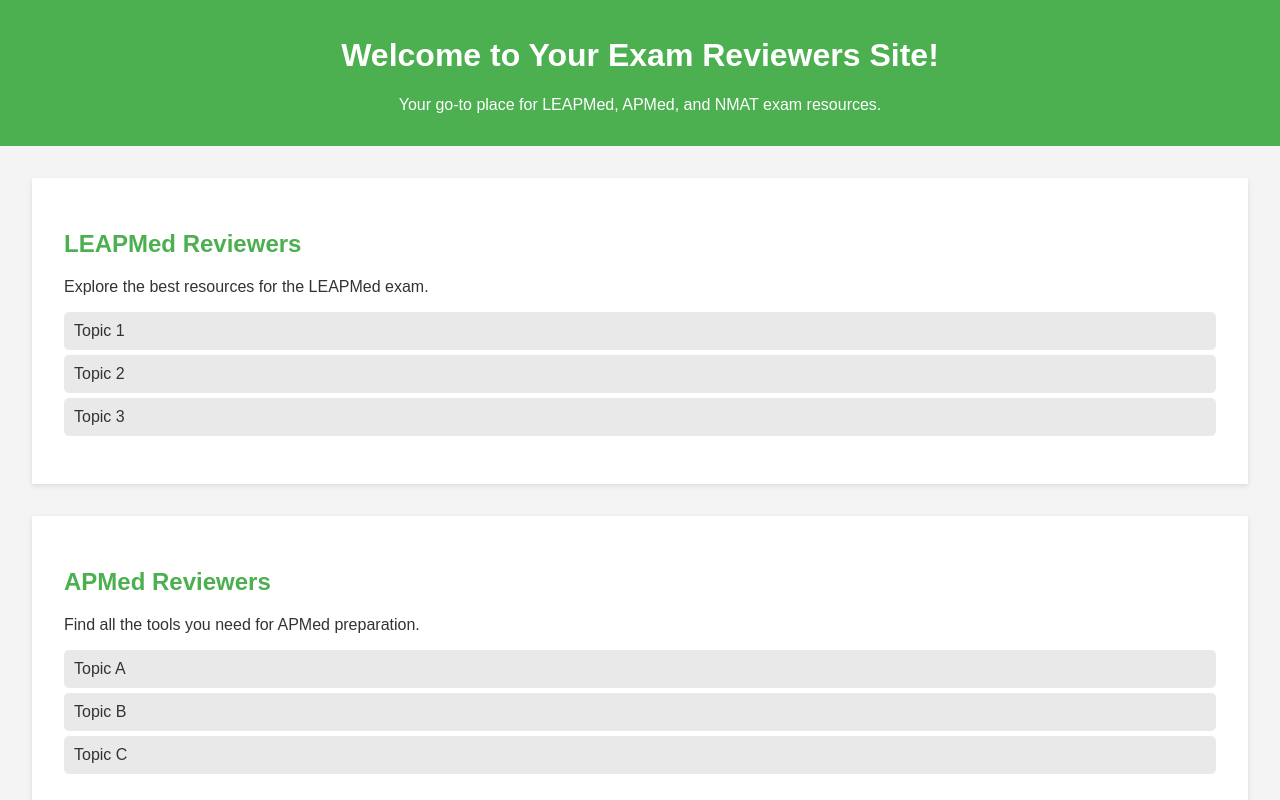
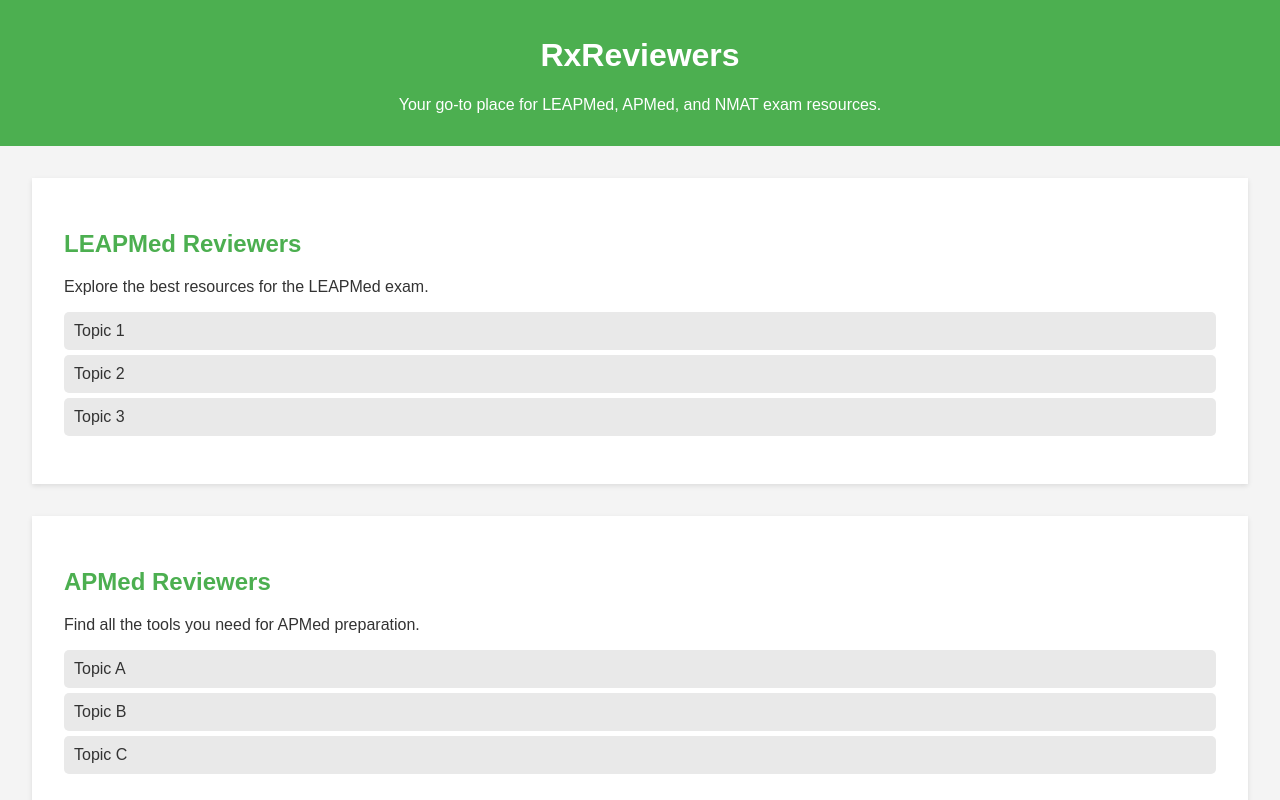
Before and after one commit to RxReviewers/Flagship, a plain HTML site: page index.html in a window 1280 px wide. Shown: the top 800 px of the page. Drawn offline with Linux system fonts and the light colour scheme.

Commit message:
Update index.html

```diff
--- a/index.html
+++ b/index.html
@@ -41,7 +41,7 @@
 </head>
 <body>
     <header>
-        <h1>Welcome to Your Exam Reviewers Site!</h1>
+        <h1>RxReviewers</h1>
         <p>Your go-to place for LEAPMed, APMed, and NMAT exam resources.</p>
     </header>
 
```
